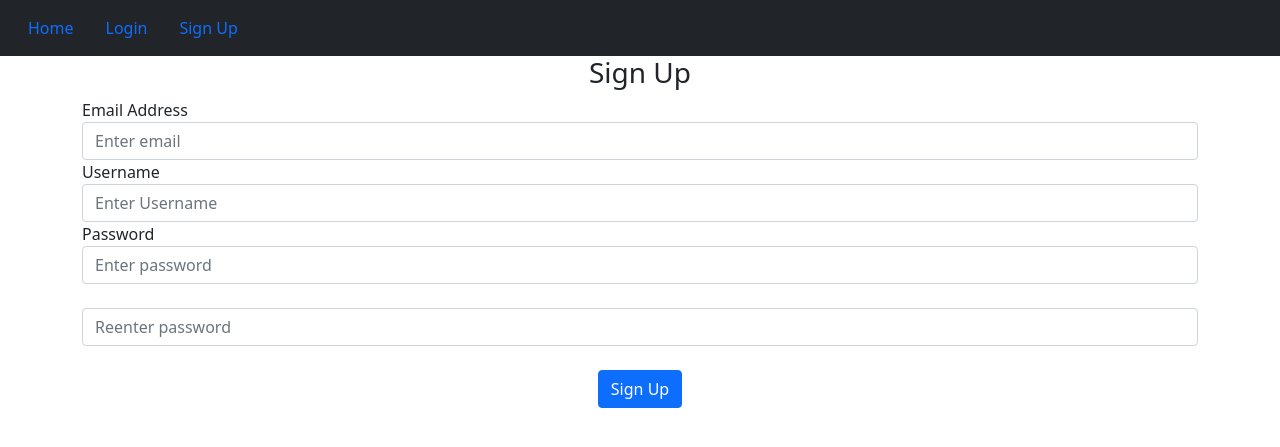
After one commit to sekerez/blog_test, a Flask app: page /signup in a window 1280 px wide. The commit adds this page. Shown: the top 447 px of the page. Run offline with Flask 2, Linux system fonts and the light colour scheme.

Commit message:
finished second video

```diff
--- a/enums.py
+++ b/enums.py
@@ -1,8 +1,20 @@
 from enum import Enum
 
+DB_NAME = "database.db"
 WEB_LINK = "http://127.0.0.1:5000"
 
 class Auth(Enum):
     LOGIN = "/login"
     LOGOUT = "/logout"
-    SIGNUP = "/sign-up"
+    SIGNUP = "/signup"
+
+class Signup(Enum):
+    EMAIL_LENGTH = 8
+    USERNAME_LENGTH = 2
+    PASSWORD_LENGTH = 6
+
+class Alerts(Enum):
+    USERNAME_INV = "Invalid Username"
+    PASSWORD_INV = "Invalid Password"
+    LOGGED_IN = "Logged in!"
+    LOGGED_OUT = "You have been logged out."
--- /dev/null
+++ b/utils.py
@@ -0,0 +1,4 @@
+import secrets
+
+def generate_key() -> str:
+    return secrets.token_hex()
--- a/website/auth.py
+++ b/website/auth.py
@@ -1,16 +1,84 @@
-from flask import Blueprint, render_template
-from enums import Auth
+from flask import Blueprint, render_template, redirect, url_for, request, flash
+from flask_login import login_user, logout_user, login_required, current_user
+from werkzeug.security import generate_password_hash, check_password_hash
 
-auth = Blueprint("auth", __name__)
+from . import db
+from .models import User
+from enums import Auth, Signup, Alerts
 
-@auth.route(Auth.LOGIN.value)
+auth = Blueprint("auth", __name__) # this blueprint is then invoked in the init file
+
+
+@auth.route(Auth.LOGIN.value, methods=["GET", "POST"])
 def login():
-    return "login"
+    if request.method == "POST":
 
-@auth.route(Auth.SIGNUP.value)
-def sign_up():
-    return "signup"
+        username = request.form.get("username")
+        password = request.form.get("password")
 
+        user = User.query.filter_by(username=username).first()
+        if not user:
+            flash(Alerts.USERNAME_INV.value, category="error")
+        else:
+            print(user.username, user.email)
+            if not check_password_hash(user.password, password): # The previuos hash is the first argument
+                flash(Alerts.PASSWORD_INV.value, category="error")
+            else:
+                flash(Alerts.LOGGED_IN.value)
+                login_user(user, remember=True)
+                return redirect(url_for("views.home"))
+
+    return render_template("login.html", user=current_user)
+
+
+@auth.route(Auth.SIGNUP.value, methods = ["GET", "POST"])
+def signup():
+    if request.method == "POST":
+
+        email = request.form.get("email")
+        username = request.form.get("username")
+        password1 = request.form.get("password1")
+        password2 = request.form.get("password2")
+
+        email_exists = User.query.filter_by(email=email).first() # Will get the right row because email is unique
+        username_exists = User.query.filter_by(username=username).first()
+
+        if email_exists:
+            flash("Email is already in use.", category="error")
+        elif username_exists:
+            flash("Username is already in use.", category="error")
+        elif password1 != password2:
+            flash("The passwords don't match!", category="error")
+        elif len(username) < Signup.USERNAME_LENGTH.value:
+            flash("Username is too short.", category = "error")
+        elif len(password1) < Signup.PASSWORD_LENGTH.value:
+            flash("Password is too short.", category = "error")
+        elif len(email) < Signup.EMAIL_LENGTH.value:
+            flash("Email is too short.", category = "error")
+        else:
+            new_user = User(
+                email=email,
+                username=username,
+                password=generate_password_hash(password1, method="sha256")
+            )
+            db.session.add(new_user)
+            db.session.commit()
+            login_user(new_user, remember=True)
+            flash("User created!")
+
+            print("All users:")
+            users = User.query.all()
+            for user in users:
+                print(user)
+
+            return redirect(url_for("views.home"))
+
+    return render_template("signup.html", user=current_user)
+
+# This function redirects to the url that brings to the home page.
+# This is an easier syntax for when projects get large.
 @auth.route(Auth.LOGOUT.value)
+@login_required
 def logout():
-    return "logout"
+    logout_user()
+    return redirect(url_for("views.home"))
--- /dev/null
+++ b/website/templates/base.html
@@ -0,0 +1,69 @@
+<!DOCTYPE html>
+<html lang="en">
+<head>
+    <meta charset="UTF-8">
+    <meta http-equiv="X-UA-Compatible" content="IE=edge">
+    <meta name="viewport" content="width=device-width, initial-scale=1.0">
+    <!-- CSS only -->
+    <link
+        href="https://cdn.jsdelivr.net/npm/bootstrap@5.1.3/dist/css/bootstrap.min.css"
+        rel="stylesheet"
+        integrity="sha384-1BmE4kWBq78iYhFldvKuhfTAU6auU8tT94WrHftjDbrCEXSU1oBoqyl2QvZ6jIW3"
+        crossorigin="anonymous"
+    />
+    <title>
+        {% block title %}{% endblock %}
+    </title>
+</head>
+<body>
+    <nav class="navbar navbar-expand-lg navbar-dark bg-dark">
+        <div class="container-fluid">
+            <button
+                class="navbar-toggler"
+                type="button"
+                data-bs-toggle="collapse"
+                data-bs-target="#navbar"
+            >
+                <span class="navbar-toggler-icon"></span>
+            </button>
+            <div class="collapse navbar-collapse" id="navbar">
+                <a href="/home" class="nav-item nav-link">Home</a>
+                {% if user.is_authenticated %}
+                    <a href="/logout" class="nav-item nav-link">Logout</a>
+                {% else %}
+                    <a href="/login" class="nav-item nav-link">Login</a>
+                    <a href="/signup" class="nav-item nav-link">Sign Up</a>
+                {% endif %}
+            </div>
+            {# TODO check class names stylesheet for bootstrap #}
+        </div>
+    </nav>
+    {% with messages = get_flashed_messages(with_categories=True) %}
+        {% if messages %}
+            {% for category, message in messages %}
+                {% if category == "error" %}
+                    <div class="alert alert-danger alter-dismissible face show" role="alert">
+                        {{ message }}
+                        <button class="btn-close" data-bs-dismiss="alert"></button>
+                    </div>
+                {% else %}
+                    <div class="alert alert-success alter-dismissible face show" role="alert">
+                        {{ message }}
+                        <button class="btn-close" data-bs-dismiss="alert"></button>
+                    </div>
+                {% endif %}
+            {% endfor %}
+        {% endif %}
+    {% endwith %}
+
+    <div class="container">
+        <div>{% block content %}{% endblock %}</div>
+    </div>
+    <!-- JavaScript Bundle with Popper -->
+    <script
+        src="https://cdn.jsdelivr.net/npm/bootstrap@5.1.3/dist/js/bootstrap.bundle.min.js"
+        integrity="sha384-ka7Sk0Gln4gmtz2MlQnikT1wXgYsOg+OMhuP+IlRH9sENBO0LRn5q+8nbTov4+1p"
+        crossorigin="anonymous"
+    ></script>
+</body>
+</html>
--- /dev/null
+++ b/website/templates/signup.html
@@ -0,0 +1,51 @@
+{% extends "base.html" %}
+
+{% block title %}Sign Up{% endblock %}
+
+{% block content %}
+    <form action="" method="POST">
+        <h3 align="center"> Sign Up </h3>
+        <div class="form-group">
+            <label for="email">Email Address</label>
+            <input
+                type="text"
+                name="email"
+                id="email"
+                class="form-control"
+                placeholder="Enter email"
+            />
+            <label for="username">Username</label>
+            <input
+                type="text"
+                name="username"
+                id="username"
+                class="form-control"
+                placeholder="Enter Username"
+            />
+            <label for="password1">Password</label>
+            <input
+                type="password"
+                name="password1"
+                id="password1"
+                class="form-control"
+                placeholder="Enter password"
+            />
+            <br />
+            {# <label for="password2">Password2</label> #}
+            <input
+                type="password"
+                name="password2"
+                id="password2"
+                class="form-control"
+                placeholder="Reenter password"
+            />
+            <br />
+            <div align="center">
+                <button
+                    class="btn btn-primary"
+                    type="submit"
+                >Sign Up</button>
+            </div>
+        </div>
+    </form>
+{% endblock %}
--- a/website/views.py
+++ b/website/views.py
@@ -1,8 +1,12 @@
 from flask import Blueprint, render_template
+from flask_login import login_required, current_user
 
 views = Blueprint("views", __name__)
 
 
+@views.route("/")
 @views.route("/home")
+@login_required
 def home():
-    return "home"
+    return render_template("home.html",
+                           user=current_user)
```
Also changed, not shown: database_test.py (added, +7 -0 lines), website/__init__.py (+34 -3 lines), website/database.py (added, +27 -0 lines), website/models.py (added, +11 -0 lines), website/templates/home.html (+7 -12 lines), website/templates/login.html (added, +34 -0 lines), tests/auth_test.py (renamed from tests/auth.py), website/database.db (added), website/templates/create_posts.html (added), website/templates/posts.html (added), 1 other file.
